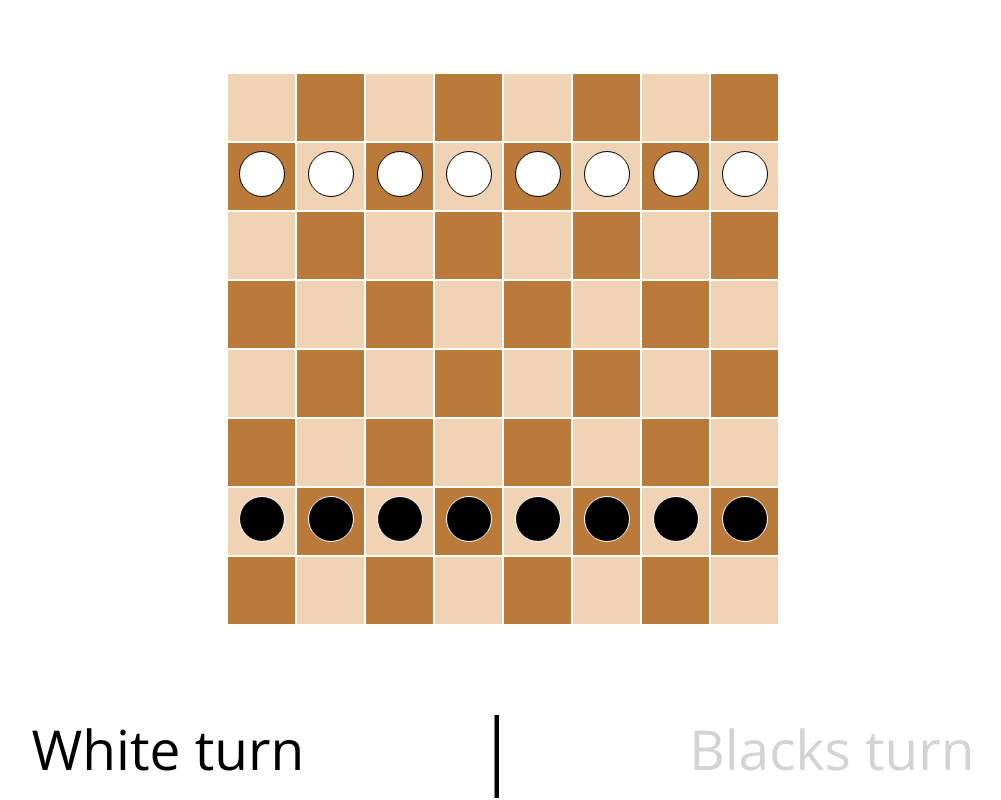
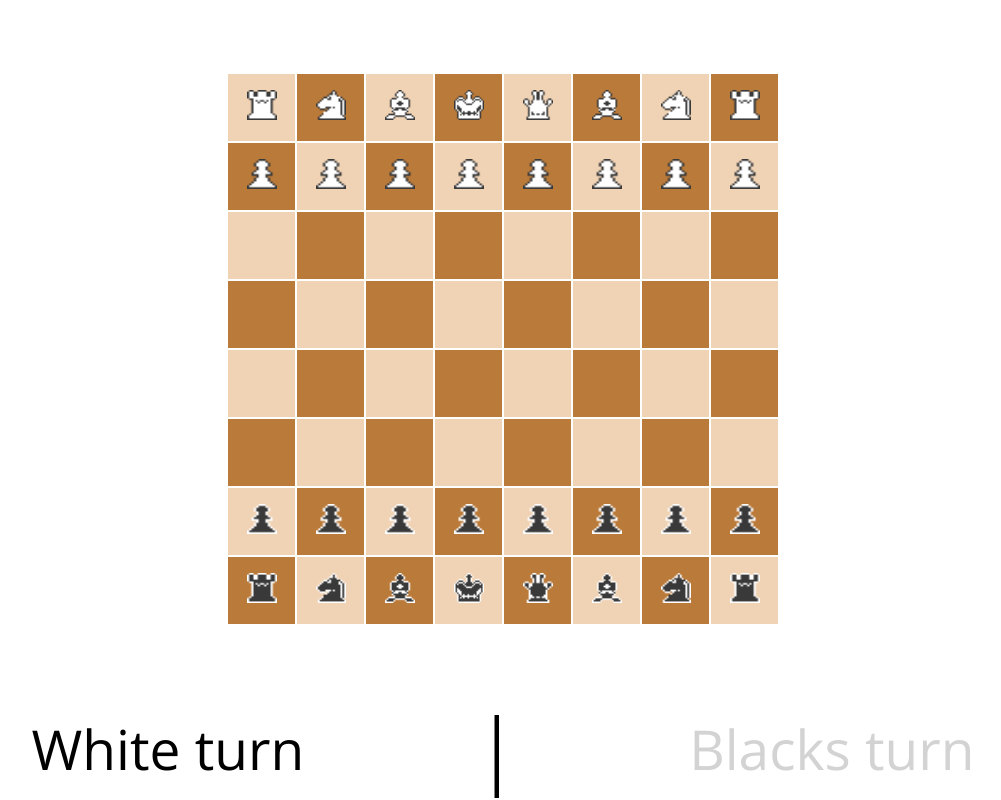
Before and after one commit to SafwanChowdhury/Chess-Project, a website: page Chess/index.html in a window 1280 px wide. Shown: the whole page, without its empty margins (137-1138 px from the left). Drawn offline with nearby package versions, Linux system fonts and the light colour scheme.

Commit message:
added 2d chess pieces

```diff
--- a/Chess/index.html
+++ b/Chess/index.html
@@ -8,7 +8,7 @@
   <link href="https://fonts.googleapis.com/css?family=Open+Sans" rel="stylesheet">
   <link rel="stylesheet" type="text/css" href="style.css"/>
   <script defer src="script.js"></script>
-  <title>Checkers</title>
+  <title>Chess</title>
 </head>
 <body>
 <main>
@@ -17,14 +17,14 @@
   </div>
   <table>
     <tr>
-      <td class="whiteSpace"></td>
-      <td class="blackSpace"></td>
-      <td class="whiteSpace"></td>
-      <td class="blackSpace"></td>
-      <td class="whiteSpace"></td>
-      <td class="blackSpace"></td>
-      <td class="whiteSpace"></td>
-      <td class="blackSpace"></td>
+      <td class="whiteSpace"><p class="wRook" id="0"></p></td>
+      <td class="blackSpace"><p class="wKnight" id="1"></p></td>
+      <td class="whiteSpace"><p class="wBishop" id="2"></p></td>
+      <td class="blackSpace"><p class="wKing" id="3"></p></td>
+      <td class="whiteSpace"><p class="wQueen" id="4"></p></td>
+      <td class="blackSpace"><p class="wBishop" id="5"></p></td>
+      <td class="whiteSpace"><p class="wKnight" id="6"></p></td>
+      <td class="blackSpace"><p class="wRook" id="7"></p></td>
     </tr>
     <tr>
       <td class="blackSpace"><p class="wPawn move2" id="8"></p></td>
@@ -87,14 +87,14 @@
       <td class="blackSpace"><span class="bPawn move2" id="23"></span></td>
     </tr>
     <tr>
-      <td class="blackSpace"></td>
-      <td class="whiteSpace"></td>
-      <td class="blackSpace"></td>
-      <td class="whiteSpace">
-      <td class="blackSpace"></td>
-      <td class="whiteSpace"></td>
-      <td class="blackSpace"></td>
-      <td class="whiteSpace"></td>
+      <td class="blackSpace"><span class="bRook move2" id="24"></span></td>
+      <td class="whiteSpace"><span class="bKnight move2" id="25"></span></td>
+      <td class="blackSpace"><span class="bBishop move2" id="26"></span></td>
+      <td class="whiteSpace"><span class="bKing move2" id="27"></span></td>
+      <td class="blackSpace"><span class="bQueen move2" id="28"></span></td>
+      <td class="whiteSpace"><span class="bBishop move2" id="29"></span></td>
+      <td class="blackSpace"><span class="bKnight move2" id="30"></span></td>
+      <td class="whiteSpace"><span class="bRook move2" id="31"></span></td>
     </tr>
   </table>
   <div class="desktop">
--- a/Chess/script.js
+++ b/Chess/script.js
@@ -1,14 +1,14 @@
 /*----------- Game State Data ----------*/
 
 const board = [
-    null, null, null, null, null, null, null, null,
+    0, 1, 2, 3, 4, 5, 6, 7,
     8, 9, 10, 11, 12, 13, 14, 15,
     null, null, null, null, null, null, null, null,
     null, null, null, null, null, null, null, null,
     null, null, null, null, null, null, null, null,
     null, null, null, null, null, null, null, null,
     16, 17, 18, 19, 20, 21, 22, 23,
-    null, null, null, null, null, null, null, null
+    24, 25, 26, 27, 28, 29, 30, 31
 ]
 
 const left = [0,8,16,24,32,40,48,56]
@@ -38,8 +38,9 @@ let playerPieces;
 let selectedPiece = {
     pieceId: -1,
     indexOfBoardPiece: -1,
+    class: '',
     moveTwo: false,
-    isKing: false,
+    isQueen: false,
     seventhSpace: false,
     eighthSpace: false,
     ninthSpace: false,
@@ -64,10 +65,12 @@ function givePiecesEventListeners() {
         for (let i = 0; i < whitePieces.length; i++) {
             whitePieces[i].addEventListener("click", getPlayerPieces);
         }
+        console.log(whitePieces.length)
     } else {
         for (let i = 0; i < blacksPieces.length; i++) {
             blacksPieces[i].addEventListener("click", getPlayerPieces);
         }
+        console.log(blacksPieces.length)
     }
 }
 
@@ -104,8 +107,9 @@ function resetBorders() {
 function resetSelectedPieceProperties() {
     selectedPiece.pieceId = -1;
     selectedPiece.indexOfBoardPiece = -1;
+    selectedPiece.class = "";
     selectedPiece.moveTwo= false;
-    selectedPiece.isKing = false;
+    selectedPiece.isQueen = false;
     selectedPiece.seventhSpace = false;
     selectedPiece.eighthSpace = false;
     selectedPiece.ninthSpace = false;
@@ -126,12 +130,13 @@ function resetSelectedPieceProperties() {
 function getSelectedPiece() {
     selectedPiece.pieceId = parseInt(event.target.id);
     selectedPiece.indexOfBoardPiece = findPiece(selectedPiece.pieceId);
-    isPieceKing();
+    selectedPiece.class = document.getElementById(selectedPiece.pieceId).classList.value;
+    isPieceQueen();
 }
 
-// checks if selected piece is a king
-function isPieceKing() {
-    selectedPiece.isKing = document.getElementById(selectedPiece.pieceId).classList.contains("king");
+// checks if selected piece is a Queen
+function isPieceQueen() {
+    selectedPiece.isQueen = (document.getElementById(selectedPiece.pieceId).classList.contains("wQueen") || document.getElementById(selectedPiece.pieceId).classList.contains("bQueen"));
     isMove2();
 }
 
@@ -202,9 +207,9 @@ function checkAvailableJumpSpaces() {
     checkPieceConditions();
 }
 
-// restricts movement if the piece is a king
+// restricts movement if the piece is a Queen
 function checkPieceConditions() {
-    if (selectedPiece.isKing) {
+    if (selectedPiece.isQueen) {
         givePieceBorder();
     }
     else {
@@ -272,19 +277,19 @@ function makeMove(number){
     document.getElementById(selectedPiece.pieceId).remove();
     cells[selectedPiece.indexOfBoardPiece].innerHTML = "";
     if (turn) {
-        if (selectedPiece.isKing){
-            cells[selectedPiece.indexOfBoardPiece + number].innerHTML = `<p class="white-piece king" id="${selectedPiece.pieceId}"></p>`;
+        if (selectedPiece.isQueen){
+            cells[selectedPiece.indexOfBoardPiece + number].innerHTML = `<p class="wQueen" id="${selectedPiece.pieceId}"></p>`;
             whitePieces = document.querySelectorAll("p");
         } else{
-            cells[selectedPiece.indexOfBoardPiece + number].innerHTML = `<p class="wPawn" id="${selectedPiece.pieceId}"></p>`;
+            cells[selectedPiece.indexOfBoardPiece + number].innerHTML = `<p class="${selectedPiece.class}" id="${selectedPiece.pieceId}"></p>`;
             whitePieces = document.querySelectorAll("p");
         }
     } else {
-        if (selectedPiece.isKing) {
-            cells[selectedPiece.indexOfBoardPiece + number].innerHTML = `<span class="black-piece king" id="${selectedPiece.pieceId}"></span>`;
+        if (selectedPiece.isQueen) {
+            cells[selectedPiece.indexOfBoardPiece + number].innerHTML = `<span class="bQueen" id="${selectedPiece.pieceId}"></span>`;
             blacksPieces = document.querySelectorAll("span");
         } else {
-            cells[selectedPiece.indexOfBoardPiece + number].innerHTML = `<span class="bPawn" id="${selectedPiece.pieceId}"></span>`;
+            cells[selectedPiece.indexOfBoardPiece + number].innerHTML = `<span class="${selectedPiece.class}" id="${selectedPiece.pieceId}"></span>`;
             blacksPieces = document.querySelectorAll("span");
         }
     }
@@ -302,10 +307,10 @@ function changeData(indexOfBoardPiece, modifiedIndex, removePiece){
     board[indexOfBoardPiece] = null;
     board[modifiedIndex] = parseInt(selectedPiece.pieceId);
     if (turn && selectedPiece.pieceId < 16 && modifiedIndex >= 57) {
-        document.getElementById(selectedPiece.pieceId).classList.add("king")
+        document.getElementById(selectedPiece.pieceId).classList.replace("wPawn", "wQueen")
     }
     if (turn === false && selectedPiece.pieceId >= 16 && modifiedIndex <= 7) {
-        document.getElementById(selectedPiece.pieceId).classList.add("king");
+        document.getElementById(selectedPiece.pieceId).classList.replace("bPawn", "bQueen")
     }
     if (turn && selectedPiece.pieceId < 16 && modifiedIndex >= 16) {
         document.getElementById(selectedPiece.pieceId).classList.remove("move2");
--- a/Chess/style.css
+++ b/Chess/style.css
@@ -52,31 +52,93 @@ td {
     color: lightgray;
 }
 
-.bPawn {
-    width: 20px;
-    height: 20px;
+
+
+.wPawn {
+    width: 30px;
+    height: 30px;
     padding: 12px;
-    background-color: black;
-    border: 1px solid white;
-    border-radius: 50px;
+    content:url(images/white_pawn.png);
 }
 
-.wPawn {
-    width: 20px;
-    height: 20px;
+.wQueen {
+    width: 30px;
+    height: 30px;
     padding: 12px;
-    background-color: white;
-    border: 1px solid black;
-    border-radius: 50px;
+    content:url(images/white_queen.png);
 }
 
-.king.white-piece {
-    background-color: orange;
+.wRook {
+    width: 30px;
+    height: 30px;
+    padding: 12px;
+    content:url(images/white_rook.png);
 }
 
-.king.black-piece {
-    background-color: purple;
+.wBishop {
+    width: 30px;
+    height: 30px;
+    padding: 12px;
+    content:url(images/white_bishop.png);
 }
+
+.wKing {
+    width: 30px;
+    height: 30px;
+    padding: 12px;
+    content:url(images/white_king.png);
+}
+
+.wKnight {
+    width: 30px;
+    height: 30px;
+    padding: 12px;
+    content:url(images/white_knight.png);
+}
+
+.bPawn {
+    width: 30px;
+    height: 30px;
+    padding: 12px;
+    content:url(images/black_pawn.png);
+
+}
+
+.bQueen {
+    width: 30px;
+    height: 30px;
+    padding: 12px;
+    content:url(images/black_queen.png);
+}
+
+.bRook {
+    width: 30px;
+    height: 30px;
+    padding: 12px;
+    content:url(images/black_rook.png);
+}
+
+.bBishop {
+    width: 30px;
+    height: 30px;
+    padding: 12px;
+    content:url(images/black_bishop.png);
+}
+
+.bKing {
+    width: 30px;
+    height: 30px;
+    padding: 12px;
+    content:url(images/black_king.png);
+}
+
+.bKnight {
+    width: 30px;
+    height: 30px;
+    padding: 12px;
+    content:url(images/black_knight.png);
+}
+
 
 p {
     display: inline-block;
```
Also changed, not shown: Chess/images/black_bishop.png (added), Chess/images/black_king.png (added), Chess/images/black_knight.png (added), Chess/images/black_pawn.png (added), Chess/images/black_queen.png (added), Chess/images/black_rook.png (added), Chess/images/white_bishop.png (added), Chess/images/white_king.png (added), Chess/images/white_knight.png (added), Chess/images/white_pawn.png (added), Chess/images/white_queen.png (added), Chess/images/white_rook.png (added).
